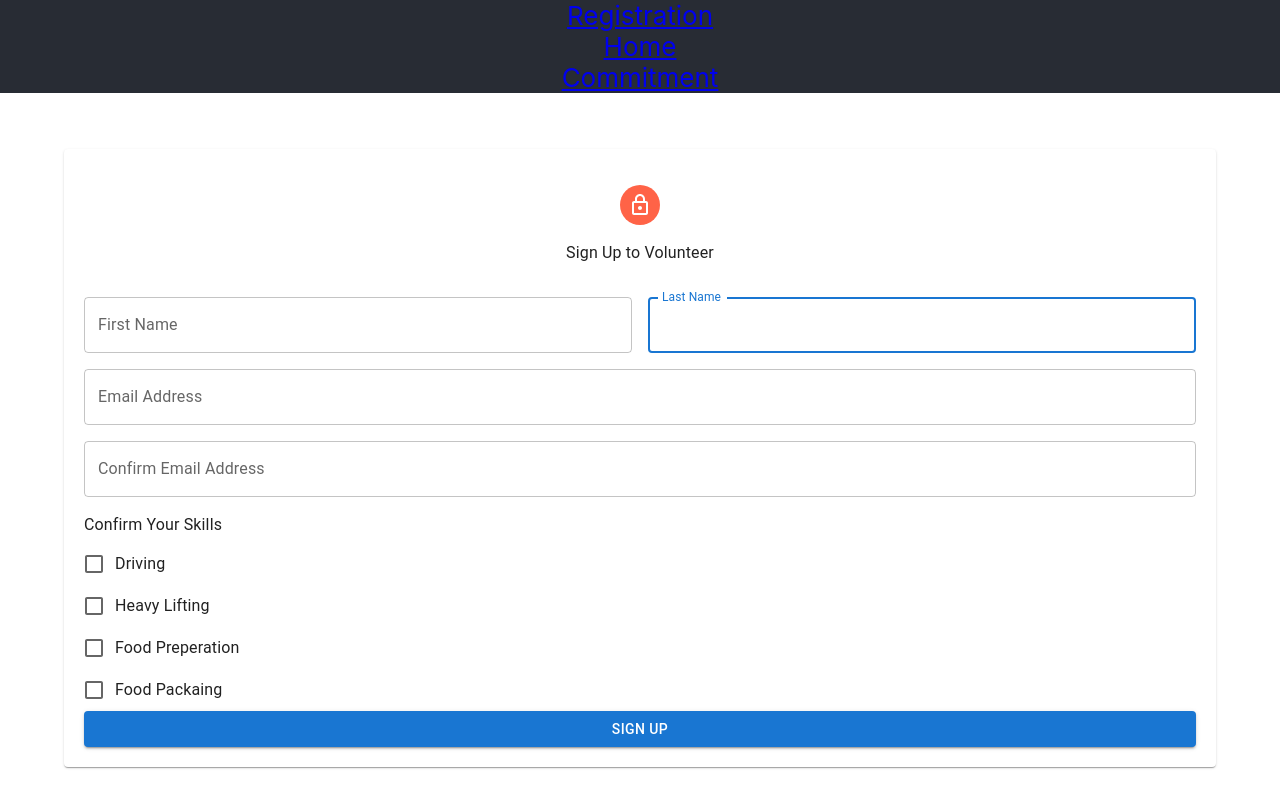
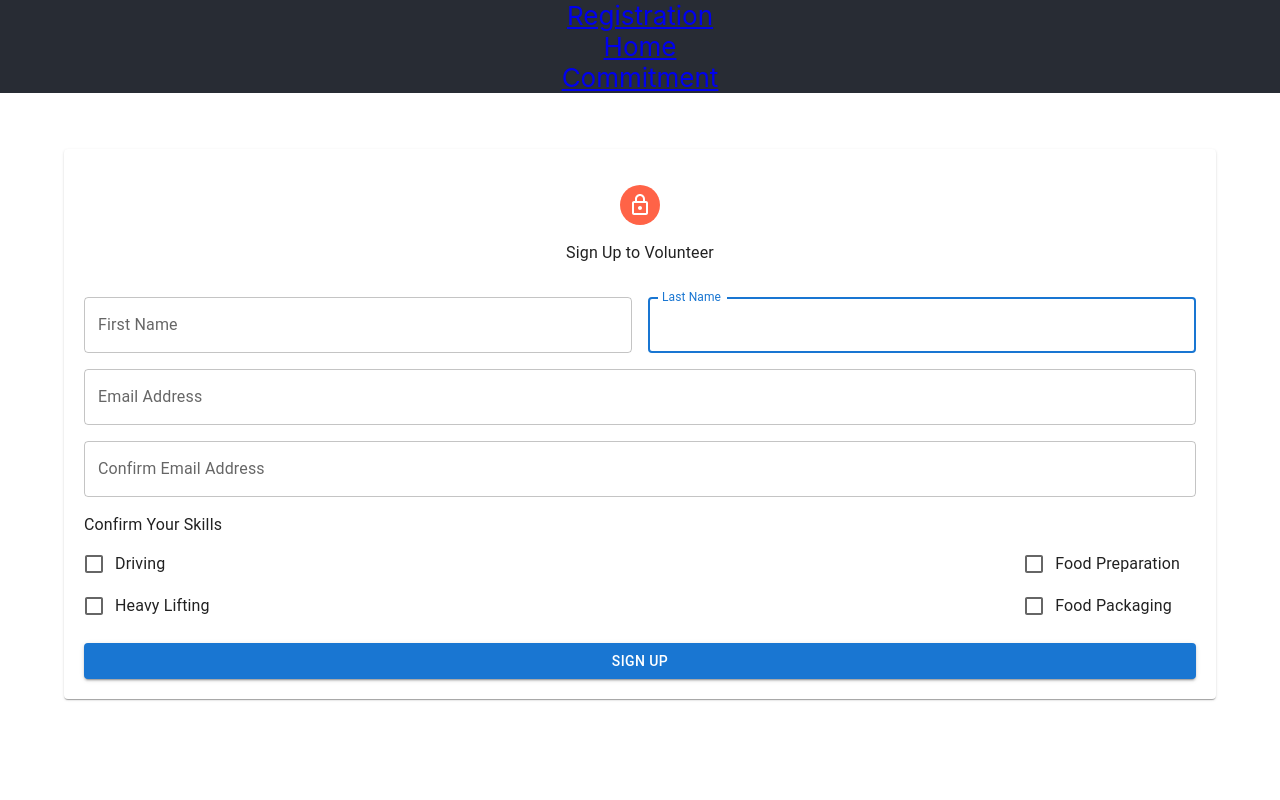
Before and after one commit to peter-applydigital/volunteerio, a React (Create React App) app in the folder client/: page /registration in a window 1280 px wide. Built offline with nearby package versions, Linux system fonts and the light colour scheme.

Commit message:
update form to be a bit cleaner

```diff
--- a/client/src/Registration.js
+++ b/client/src/Registration.js
@@ -44,16 +44,19 @@ const Registration = () => {
               hiddenLabel
             />
           </Grid>
-          <Grid item xs={12}>
-          <Typography align="left" gutterBottom> Confirm Your Skills</Typography>
-          <FormGroup>
-            <FormControlLabel control={<Checkbox />} label="Driving" />
-            <FormControlLabel control={<Checkbox />} label="Heavy Lifting" />
-            <FormControlLabel control={<Checkbox />} label="Food Preperation" />
-            <FormControlLabel control={<Checkbox />} label="Food Packaing" />
-          </FormGroup>
+          <Grid item xs={12} sx={{mb: 2}}>
+            <Typography align="left" gutterBottom> Confirm Your Skills</Typography>
+            <Box sx={{display: 'flex', justifyContent: 'space-between'}}>
+              <FormGroup>
+                <FormControlLabel control={<Checkbox />} label="Driving" />
+                <FormControlLabel control={<Checkbox />} label="Heavy Lifting" />
+              </FormGroup>
+              <FormGroup>
+                <FormControlLabel control={<Checkbox />} label="Food Preparation" />
+                <FormControlLabel control={<Checkbox />} label="Food Packaging" />
+              </FormGroup>
+            </Box>
           </Grid>
-
       </Grid>
         <Button variant='contained' fullWidth> Sign Up </Button>
         </Paper>
```
